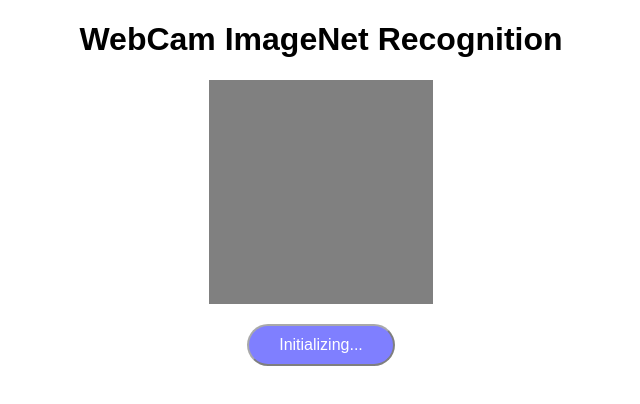
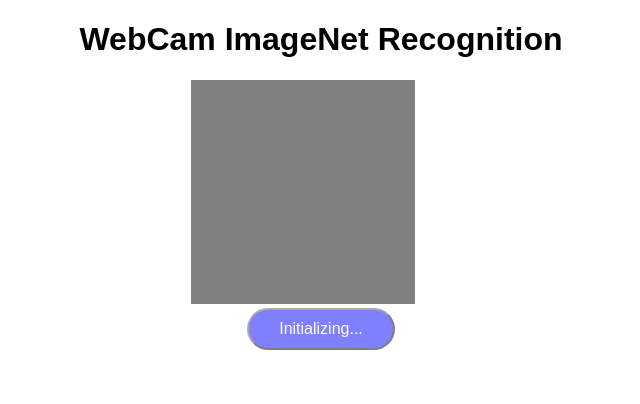
Before and after one commit to maru-labo/tfjs-mobilenet-webcam, a website built with webpack: page public/index.html in a window 1280 px wide. Shown: the whole page, without its empty margins (319-959 px from the left). Built offline with nearby package versions, Linux system fonts and the light colour scheme; no server answers; what @tensorflow/tfjs-converter would draw is missing.

Commit message:
Video tag size 298px->224x224

```diff
--- a/public/index.html
+++ b/public/index.html
@@ -7,7 +7,6 @@
     <link rel="icon" type="image/png" href="./marulabo-icon.png">
     <style>
       body {margin: 20px; text-align: center; font-family: sans-serif;}
-      #webcam-frame {width: 224px; height: 224px; overflow: hidden; margin: 0 auto 20px auto;}
       #webcam {margin-left: -37px; background: gray;}
       .flip-horizontally {transform: rotateY(180deg);}
       button {font-size: 12pt; padding: 10px 30px 10px 30px; border-radius: 40px; color: white; background: blue;}
@@ -23,7 +22,7 @@
     <h1>WebCam ImageNet Recognition</h1>
     <div>
       <div id="webcam-frame">
-        <video id="webcam" width="298px" height="224px" autoplay playsinline muted></video>
+        <video id="webcam" width="224" height="224" autoplay playsinline muted></video>
       </div>
       <button id="guess-button" class="blinking">Initializing...</button>
       <div id="result"></div>
```
